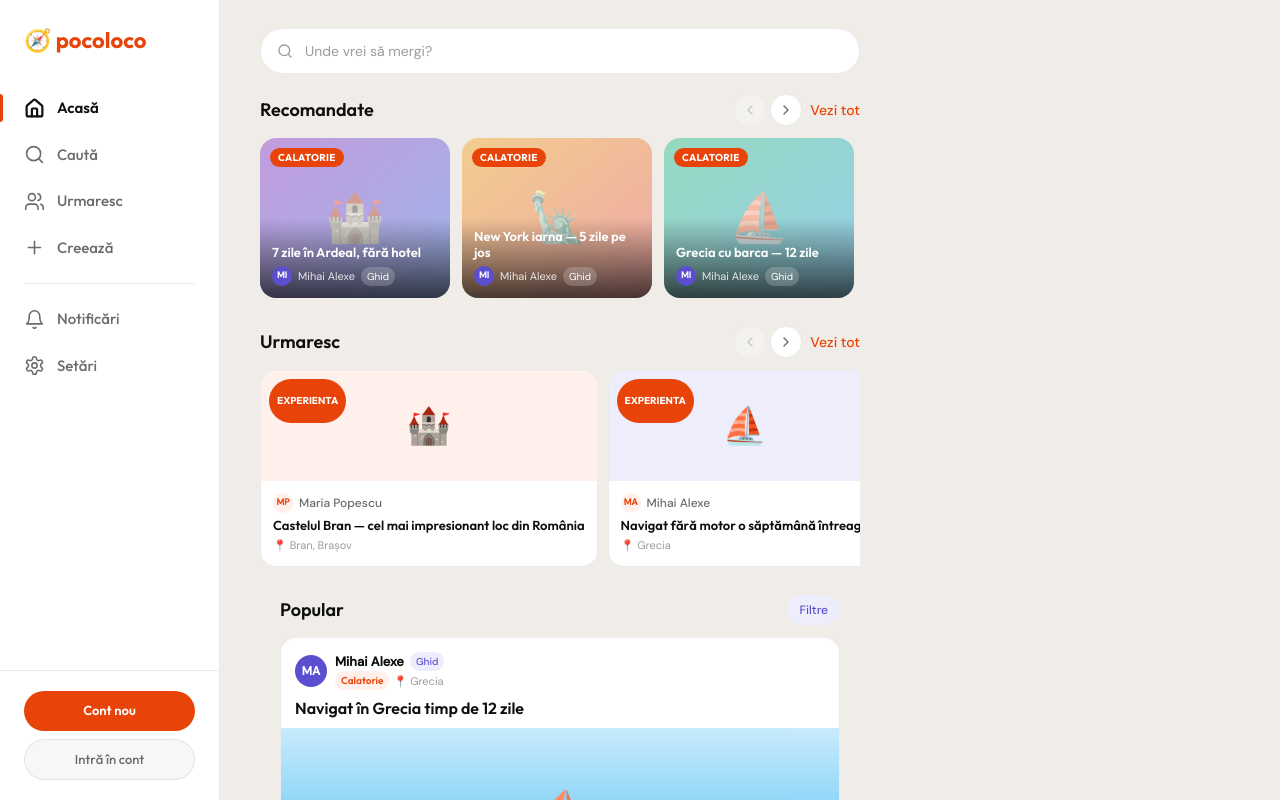
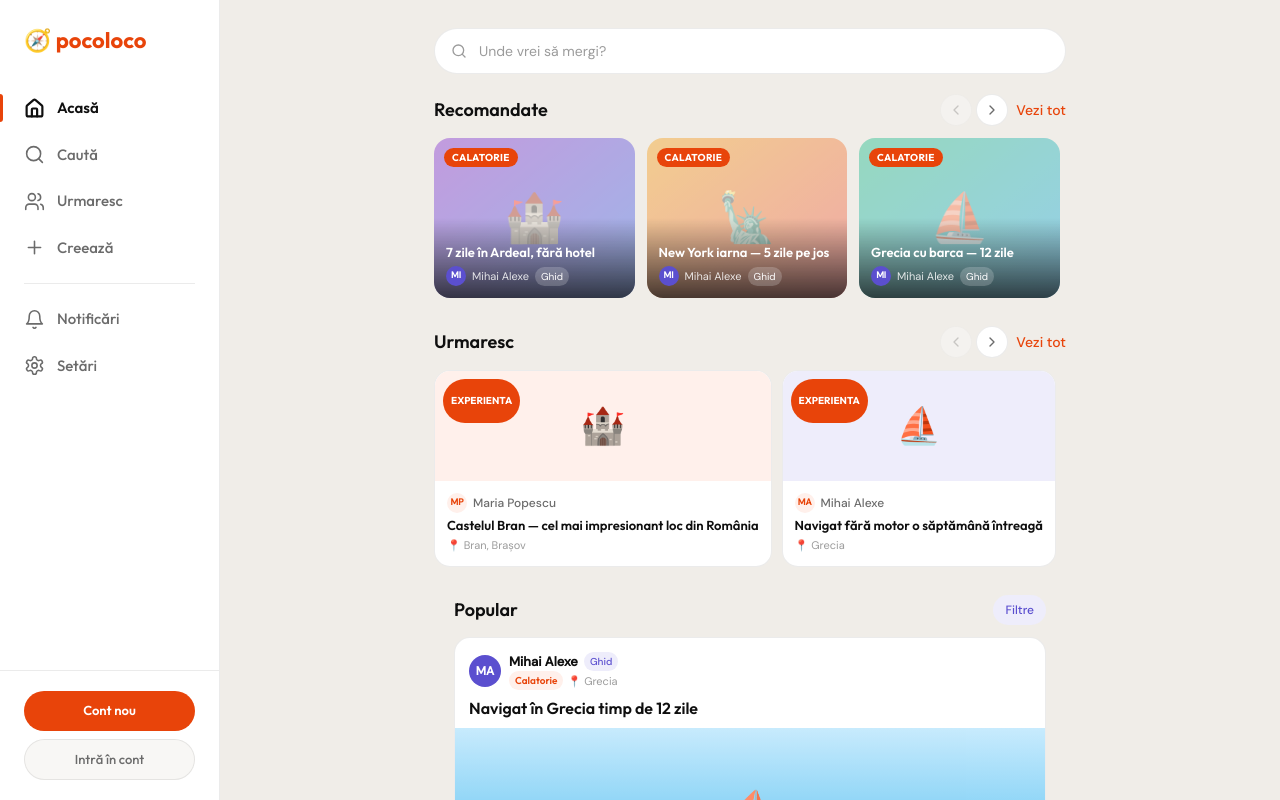
Before and after one commit to cristianpocovnicu/pocoloco, a Next.js app: page / in a window 1280 px wide. Shown: the top 800 px of the page. Built offline with nearby package versions, Linux system fonts and the light colour scheme; no server answers.

Commit message:
center content on deskto

```diff
--- a/src/app/layout.tsx
+++ b/src/app/layout.tsx
@@ -35,8 +35,11 @@ export default function RootLayout({ children }: { children: React.ReactNode })
       <body>
         <div className="flex min-h-screen">
           <Sidebar />
-          <div className="flex-1 min-w-0">
-            {children}
+          {/* Zona de continut — se intinde pe tot spatiul ramas si centreaza continutul */}
+          <div className="flex-1 min-w-0 flex flex-col items-center">
+            <div className="w-full">
+              {children}
+            </div>
           </div>
         </div>
       </body>
--- a/src/styles/globals.css
+++ b/src/styles/globals.css
@@ -32,8 +32,9 @@ html, body {
 
 .font-outfit { font-family: 'Outfit', sans-serif; }
 
-/* Conținut centrat cu lățime mai mare pe desktop */
+/* Conținut centrat în spațiul disponibil */
 .content-wrap {
+  width: 100%;
   max-width: 100%;
   padding: 20px 16px 100px;
 }
@@ -41,7 +42,8 @@ html, body {
 @media (min-width: 768px) {
   .content-wrap {
     max-width: 680px;
-    padding: 28px 40px 60px;
+    margin: 0 auto;
+    padding: 28px 24px 60px;
   }
 }
 
```
